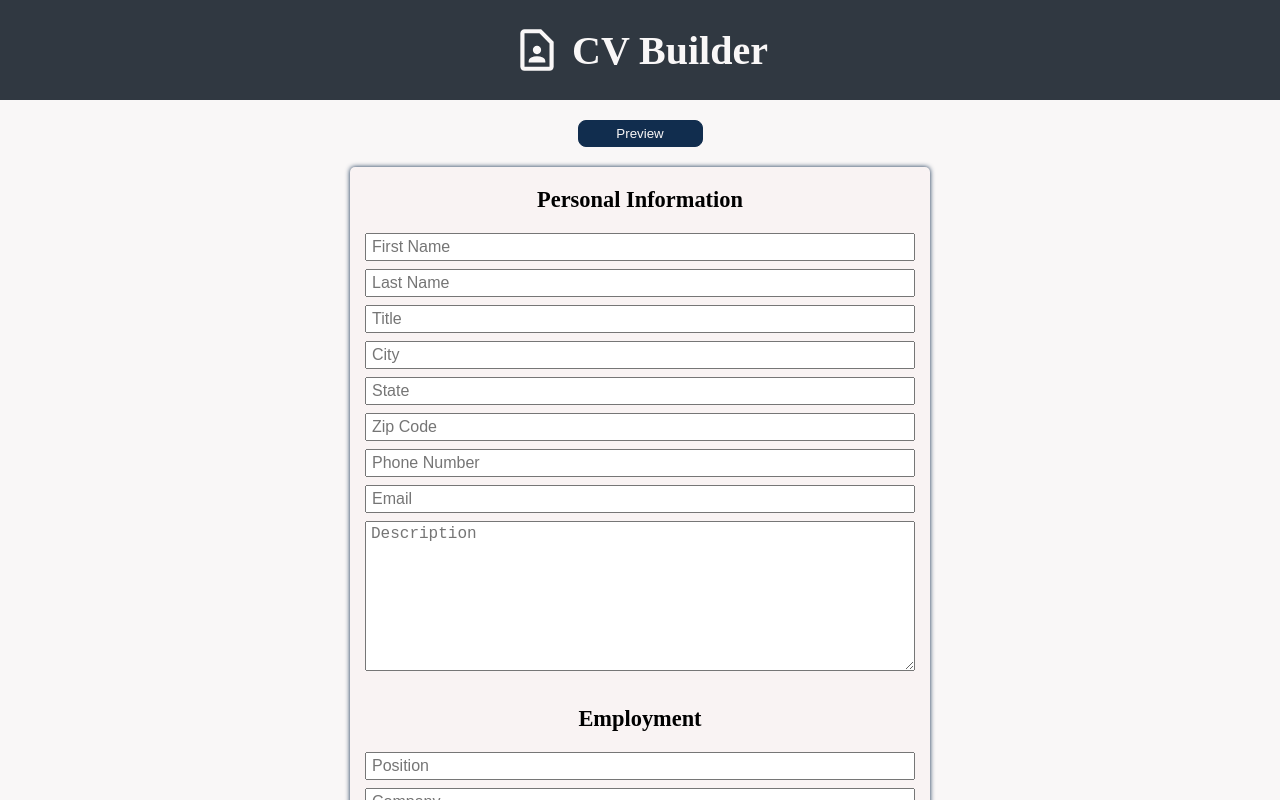
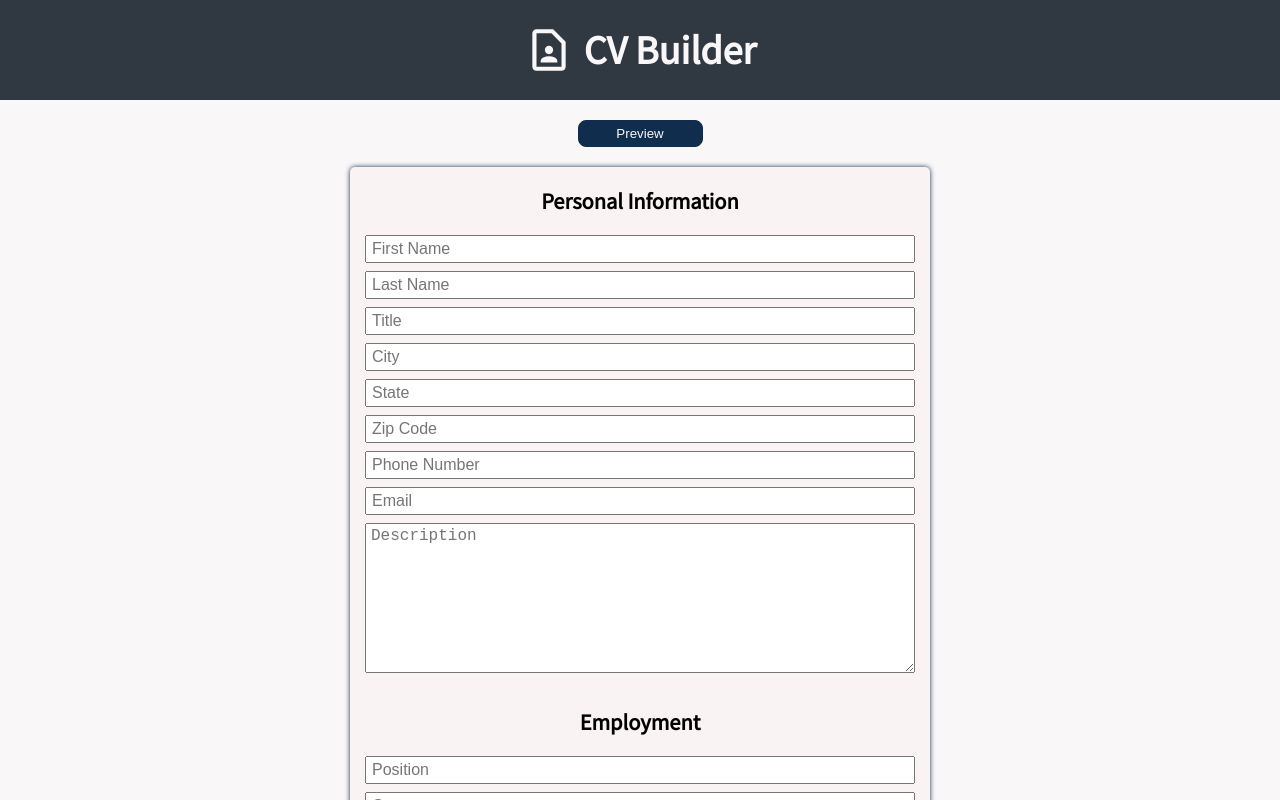
Before and after one commit to robisonwebdev/CV-Application, a React (Create React App) app: page / in a window 1280 px wide. Shown: the top 800 px of the page. Built offline with nearby package versions, Linux system fonts and the light colour scheme.

Commit message:
Added link to Source Sans Pro font-family.

```diff
--- a/public/index.html
+++ b/public/index.html
@@ -13,6 +13,9 @@
       user's mobile device or desktop. See https://developers.google.com/web/fundamentals/web-app-manifest/
     -->
   <link rel="manifest" href="%PUBLIC_URL%/manifest.json" />
+  <link rel="preconnect" href="https://fonts.googleapis.com">
+  <link rel="preconnect" href="https://fonts.gstatic.com" crossorigin>
+  <link href="https://fonts.googleapis.com/css2?family=Source+Sans+Pro&display=swap" rel="stylesheet">
   <link
     rel="stylesheet"
     href="https://fonts.googleapis.com/icon?family=Material+Icons"
--- a/src/styles/index.css
+++ b/src/styles/index.css
@@ -16,6 +16,7 @@
 
 body {
     background-color: var(--eggShell);
+    font-family: 'Source Sans Pro', sans-serif;
     height: 100vh;
     width: 100vw;
 }
```
